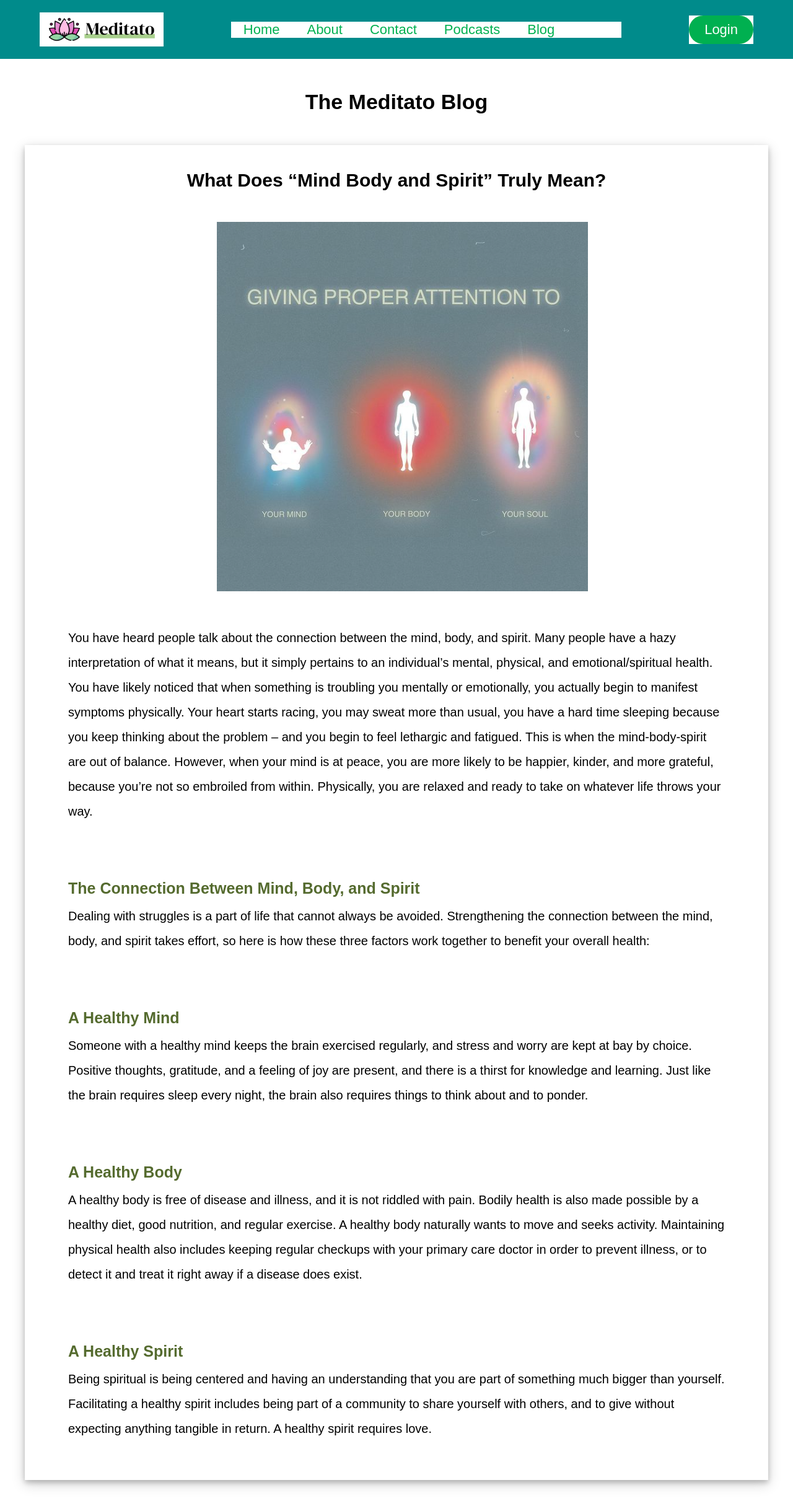
After one commit to Mini-Project-2-A-G11/Meditato, a PHP site: page /blog01.html in a window 1280 px wide. The commit adds this page. Shown: the whole page at 62% size. Run offline with PHP 8.4, Linux system fonts and the light colour scheme.

Commit message:
blogs
blogs

```diff
--- /dev/null
+++ b/Meditato/CSS/blog_designs.css
@@ -0,0 +1,57 @@
+.container {
+  text-align: center;
+}
+.heading {
+  text-align: center;
+  margin-right: auto;
+  margin-left: auto;
+}
+
+h1 {
+  margin-top: 50px;
+  font-family: sans-serif;
+  font-size: 34px;
+}
+h3 {
+  font-family: sans-serif;
+  margin-top: 50px;
+  font-size: 30px;
+  text-align: center;
+  padding-top: 40px;
+}
+.contents {
+  margin-top: 50px;
+  margin-bottom: 50px;
+  text-align: left;
+  margin-right: auto;
+  margin-left: auto;
+  font-size: 18px;
+  font-family: sans-serif;
+  width: 1200px;
+  height: auto;
+  box-shadow: 0 4px 8px 0 rgba(0, 0, 0, 0.2), 0 6px 20px 0 rgba(0, 0, 0, 0.19);
+}
+.contents img {
+  padding-top: 50px;
+  padding-left: 310px;
+}
+p {
+  padding-left: 70px;
+  padding-right: 70px;
+  font-size: 20px;
+  font-family: sans-serif;
+  font-weight: 130rem;
+  line-height: 40px;
+}
+.inner-headings {
+  font-size: 25px;
+  font-family: sans-serif;
+  padding-left: 70px;
+  margin-bottom: 10px;
+  text-align: left;
+  color: darkolivegreen;
+}
+.paras {
+  margin-top: 50px;
+  margin-bottom: 50px;
+}
--- /dev/null
+++ b/Meditato/blog01.html
@@ -0,0 +1,93 @@
+<!DOCTYPE html>
+<html lang="en">
+  <head>
+    <meta charset="UTF-8" />
+    <meta http-equiv="X-UA-Compatible" content="IE=edge" />
+    <meta name="viewport" content="width=device-width, initial-scale=1.0" />
+    <title>Meditato - Blogs</title>
+    <link rel="stylesheet" href="./CSS/nav_bar.css" />
+    <link rel="stylesheet" href="/CSS/blog_designs.css" />
+  </head>
+  <body>
+    <header style="background-color: darkcyan">
+      <img
+        class="logo"
+        src="MEDIA/images/project_logo.png"
+        alt="meditato_logo"
+      />
+      <nav>
+        <ul class="nav__links">
+          <li><a href="landing.html">Home</a></li>
+          <li><a href="about.html">About</a></li>
+          <li><a href="contact.html">Contact</a></li>
+          <li><a href="podcast.html">Podcasts</a></li>
+          <li><a href="blog.html">Blog</a></li>
+          <li><a style="color: white" href="landing.html">Blog</a></li>
+        </ul>
+      </nav>
+      <a class="cta" href="login.html"><button>Login</button></a>
+    </header>
+    <div class="container">
+      <h1>The Meditato Blog</h1>
+      <div class="contents">
+        <h3>What Does “Mind Body and Spirit” Truly Mean?</h3>
+        <img src="/MEDIA/images/blog01.png" alt="image" />
+        <div class="paras">
+          <p>
+            You have heard people talk about the connection between the mind,
+            body, and spirit. Many people have a hazy interpretation of what it
+            means, but it simply pertains to an individual’s mental, physical,
+            and emotional/spiritual health. You have likely noticed that when
+            something is troubling you mentally or emotionally, you actually
+            begin to manifest symptoms physically. Your heart starts racing, you
+            may sweat more than usual, you have a hard time sleeping because you
+            keep thinking about the problem – and you begin to feel lethargic
+            and fatigued. This is when the mind-body-spirit are out of balance.
+            However, when your mind is at peace, you are more likely to be
+            happier, kinder, and more grateful, because you’re not so embroiled
+            from within. Physically, you are relaxed and ready to take on
+            whatever life throws your way.
+          </p>
+          <h3 class="inner-headings">
+            The Connection Between Mind, Body, and Spirit
+          </h3>
+          <p>
+            Dealing with struggles is a part of life that cannot always be
+            avoided. Strengthening the connection between the mind, body, and
+            spirit takes effort, so here is how these three factors work
+            together to benefit your overall health:
+          </p>
+          <h3 class="inner-headings">A Healthy Mind</h3>
+          <p>
+            Someone with a healthy mind keeps the brain exercised regularly, and
+            stress and worry are kept at bay by choice. Positive thoughts,
+            gratitude, and a feeling of joy are present, and there is a thirst
+            for knowledge and learning. Just like the brain requires sleep every
+            night, the brain also requires things to think about and to ponder.
+          </p>
+          <h3 class="inner-headings">A Healthy Body</h3>
+          <p>
+            A healthy body is free of disease and illness, and it is not riddled
+            with pain. Bodily health is also made possible by a healthy diet,
+            good nutrition, and regular exercise. A healthy body naturally wants
+            to move and seeks activity. Maintaining physical health also
+            includes keeping regular checkups with your primary care doctor in
+            order to prevent illness, or to detect it and treat it right away if
+            a disease does exist.
+          </p>
+          <h3 class="inner-headings">A Healthy Spirit</h3>
+          <p>
+            Being spiritual is being centered and having an understanding that
+            you are part of something much bigger than yourself. Facilitating a
+            healthy spirit includes being part of a community to share yourself
+            with others, and to give without expecting anything tangible in
+            return. A healthy spirit requires love.
+          </p>
+          <br />
+          <br />
+          <br />
+        </div>
+      </div>
+    </div>
+  </body>
+</html>
```
Also changed, not shown: Meditato/CSS/blogs.css (+119 -2 lines), Meditato/CSS/podcasts.css (+19 -8 lines), Meditato/blog.html (+37 -2 lines), Meditato/podcast.html (+39 -16 lines), Meditato/MEDIA/images/blog01.png (added), Meditato/MEDIA/images/blog02.png (added), Meditato/MEDIA/images/blog03.png (added).
